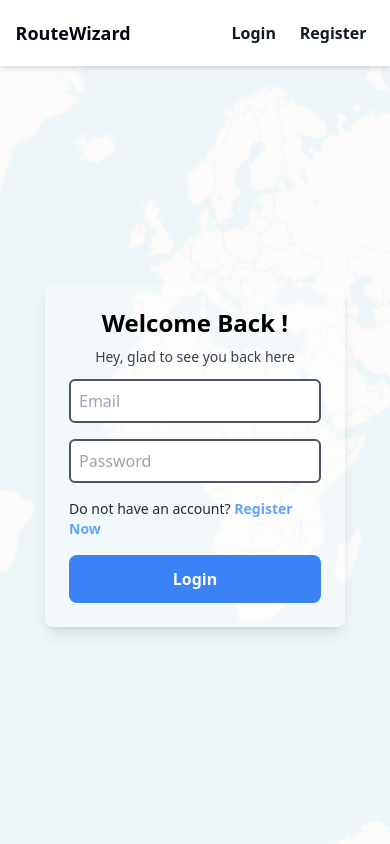
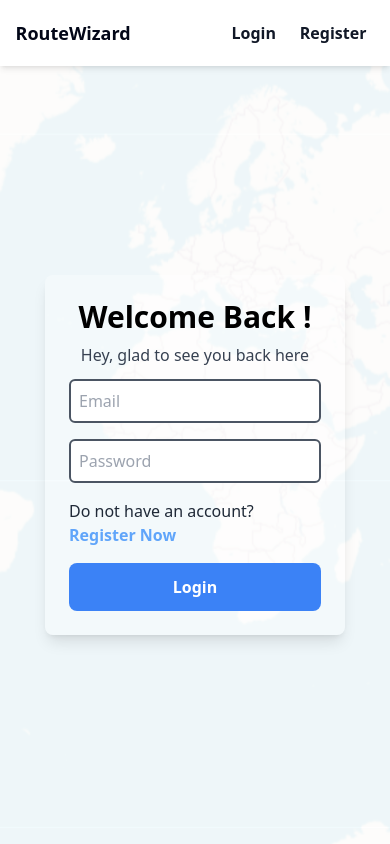
Before and after one commit to CodeXGautam/Routewizard, a React (Create React App) app: page /login in a window 390 px wide. Built offline with nearby package versions, Linux system fonts and the light colour scheme.

Commit message:
fix: Update typography in Login and Register components for improved readability

```diff
--- a/src/Pages/Login.js
+++ b/src/Pages/Login.js
@@ -103,15 +103,15 @@ const Login = (props) => {
                 <img src={mapImage} alt="Map" className="w-full h-[100%] object-cover opacity-20 absolute" />
                 <div className="flex flex-col items-center p-6 gap-3 bg-white bg-opacity-30 rounded-lg shadow-lg w-[35%] min-w-[300px] z-10">
                     <div className="flex flex-col items-center gap-2">
-                        <h1 className="font-bold text-2xl sm:text-2xl md:text-3xl lg:text-4xl">Welcome Back !</h1>
-                        <p className="text-gray-700 text-sm sm:text-md md:text-md lg:text-md">Hey, glad to see you back here</p>
+                        <h1 className="font-bold text-3xl sm:text-3xl md:text-3xl lg:text-4xl">Welcome Back !</h1>
+                        <p className="text-gray-700 text-md sm:text-md md:text-md lg:text-lg">Hey, glad to see you back here</p>
                     </div>
                     <form className="flex flex-col gap-4 w-[100%] mt-0" onSubmit={submitHandler}>
                         <input type="email" placeholder="Email" value={loginData.email} id="email" name="email"
                             className="text-gray-900 border-2 border-gray-600 p-2 rounded-md" onChange={changeHandler} />
                         <input type="password" placeholder="Password" value={loginData.password} name="password" id="password"
                             className="text-gray-900 border-2 border-gray-600 p-2 rounded-md" onChange={changeHandler} />
-                        <span className="text-sm text-gray-800">Do not have an account?
+                        <span className="text-md text-gray-800">Do not have an account?
                             <NavLink to={'/register'} className="text-blue-400 font-semibold"> Register Now</NavLink>
                         </span>
                         <button className="text-md font-semibold bg-blue-500 rounded-lg p-3 text-white"> Login </button>
--- a/src/Pages/Register.js
+++ b/src/Pages/Register.js
@@ -181,7 +181,7 @@ const Register = (props) => {
                         <input type="password" onChange={changeHandler} name="confirmPassword" id="confirmPassword" value={registerData.confirmPassword}
                             className="text-gray-900 border-2 border-gray-600 p-2 rounded-md" />
                     </label>
-                    <span className="text-sm text-gray-800">Already have a account ? <NavLink to={'/login'} className="text-blue-400 font-semibold">Login</NavLink></span>
+                    <span className="text-md text-gray-800">Already have a account ? <NavLink to={'/login'} className="text-blue-400 font-semibold">Login</NavLink></span>
                     <button className="text-md font-semibold bg-blue-500 rounded-lg p-3 text-white"> Register </button>
                 </form>
             </div>
```
